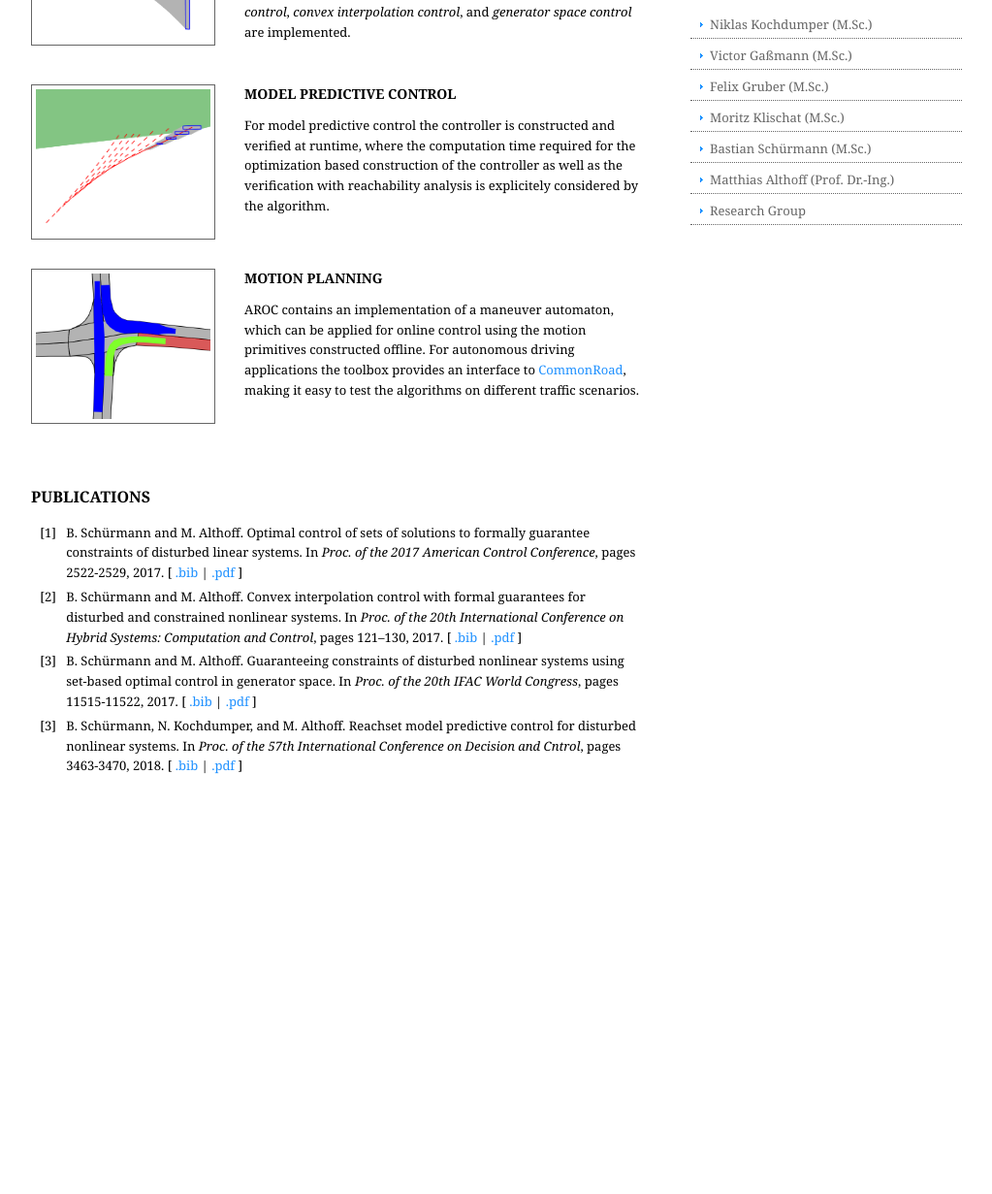
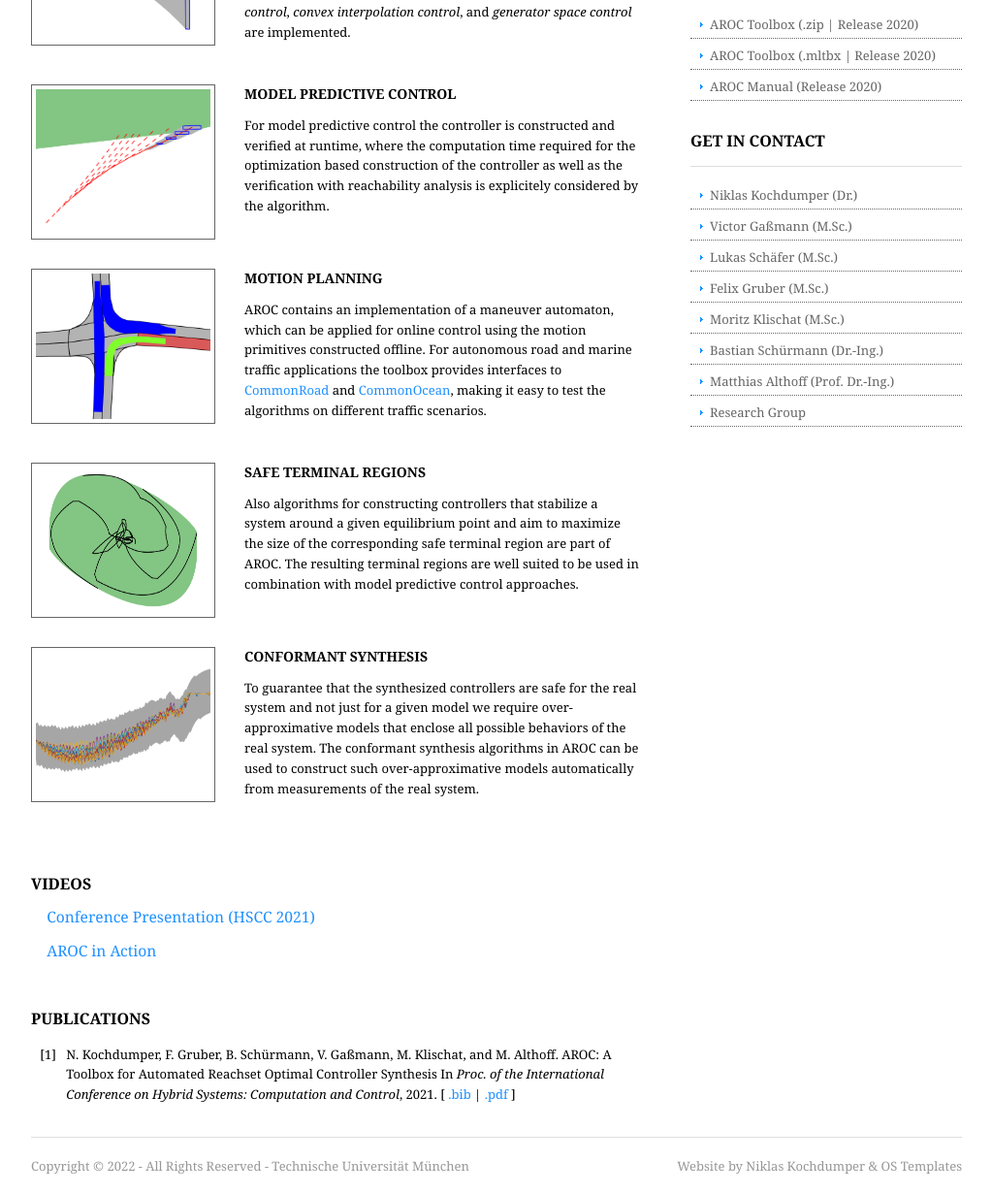
Before and after one commit to TUMcps/AROC, a plain HTML site: page index.html in a window 1280 px wide. Shown: the part 450-1681 px from the top of the page at 97% size, without its empty margins (128-1151 px from the left). Before the commit the page ends 1342 px from the top, so only its background shows below. Drawn offline with Linux system fonts and the light colour scheme.

Commit message:
website: updated for 2022 release

```diff
--- a/index.html
+++ b/index.html
@@ -26,7 +26,7 @@
         <!-- article 1 -->
         <article>
           <h1 style="color:black;">Toolbox Description</h1>
-          <p style="color:black;"> The Automated Reachset Optimal Control (AROC) toolbox automatically constructs formally verified controllers for solving reach-avoid problems using reachability analysis. The toolbox considers general nonlinear systems with disturbances and input constraints. AROC is implemented in MATLAB, and the <a href="https://cora.in.tum.de" style="color:DodgerBlue;">CORA</a> toolbox is used to calculate reachable sets. The following points summarize the main capabilities of the AROC toolbox:</p>
+          <p style="color:black;"> The Automated Reachset Optimal Control (AROC) toolbox automatically constructs formally verified controllers for solving reach-avoid problems using reachability analysis. The toolbox considers general nonlinear systems with disturbances and input constraints. AROC is implemented in MATLAB, and the <a href="https://cora.in.tum.de" style="color:DodgerBlue;" target="_blank">CORA</a> toolbox is used to calculate reachable sets. The following points summarize the main capabilities of the AROC toolbox:</p>
         </article>
         <!-- / articles -->
       </section>
@@ -53,17 +53,46 @@
               </figure>
             </article>
           </li>
-	  <li class="last">
+	  <li>
             <article class="clear">
               <figure><img src="images/MotionPlanning.png" alt="">
                 <figcaption>
                   <h2 style="color:black;">Motion Planning</h2>
-                  <p style="color:black;">AROC contains an implementation of a maneuver automaton, which can be applied for online control using the motion primitives constructed offline. For autonomous driving applications the toolbox provides an interface to <a href="https://commonroad.in.tum.de" style="color:DodgerBlue;">CommonRoad</a>, making it easy to test the algorithms on different traffic scenarios.</p>
+                  <p style="color:black;">AROC contains an implementation of a maneuver automaton, which can be applied for online control using the motion primitives constructed offline. For autonomous road and marine traffic applications the toolbox provides interfaces to <a href="https://commonroad.in.tum.de" style="color:DodgerBlue;" target="_blank">CommonRoad</a> and <a href="https://commonocean.cps.cit.tum.de" style="color:DodgerBlue;" target="_blank">CommonOcean</a>, making it easy to test the algorithms on different traffic scenarios.</p>
+                </figcaption>
+              </figure>
+            </article>
+          </li>
+          <li>
+            <article class="clear">
+              <figure><img src="images/TerminalRegion.png" alt="">
+                <figcaption>
+                  <h2 style="color:black;">Safe Terminal Regions</h2>
+                  <p style="color:black;">Also algorithms for constructing controllers that stabilize a system around a given equilibrium point and aim to maximize the size of the corresponding safe terminal region are part of AROC. The resulting terminal regions are well suited to be used in combination with model predictive control approaches.</p>
+                </figcaption>
+              </figure>
+            </article>
+          </li>
+          <li class="last">
+            <article class="clear">
+              <figure><img src="images/ConformantSynthesis.png" alt="">
+                <figcaption>
+                  <h2 style="color:black;">Conformant Synthesis</h2>
+                  <p style="color:black;">To guarantee that the synthesized controllers are safe for the real system and not just for a given model we require over-approximative models that enclose all possible behaviors of the real system. The conformant synthesis algorithms in AROC can be used to construct such over-approximative models automatically from measurements of the real system.</p>
                 </figcaption>
               </figure>
             </article>
           </li>
         </ul>
+      </section>
+      <!-- videos -->
+      <section id="latest" class="last">
+	<p style="color:white;">PLACEHOLDER</p>
+	<h1 style="color:black;">Videos</h1>
+	<p style="color:white;"></p>
+	<a href="https://www.youtube.com/watch?v=SSC18OHlkZU" style="color:DodgerBlue;font-size:120%" target="_blank">&nbsp;&nbsp;&nbsp;&nbsp;Conference Presentation (HSCC 2021)</a>
+	<p style="color:white;"></p>
+        <a href="https://www.youtube.com/watch?v=0E2nTTZiYME" style="color:DodgerBlue;font-size:120%" target="_blank">&nbsp;&nbsp;&nbsp;&nbsp;AROC in Action</a>
       </section>
       <!-- publications -->
       <section id="latest" class="last">
@@ -76,47 +105,11 @@
 		[<a name="Schürmann2017a" style="color:black;">1</a>]
 	    </td>
 	    <td style="color:black;">
-	     	B.&nbsp;Schürmann and M.&nbsp;Althoff.
- 		Optimal control of sets of solutions to formally guarantee constraints of disturbed linear systems.
- 		In <em>Proc. of the 2017 American Control Conference</em>, pages 2522-2529, 2017.
-		[&nbsp;<a href="http://mediatum.ub.tum.de/export/1379675/bibtex" style="color:DodgerBlue;" target="_blank">.bib</a>&nbsp;|
-		<a href="http://mediatum.ub.tum.de/doc/1379675/1379675.pdf" style="color:DodgerBlue;" target="_blank">.pdf</a>&nbsp;]
-	    </td>
-	  </tr>
-	  <tr valign="top">
-	    <td align="middle" style="color:black;" width="5%">
-		[<a name="Schürmann2017b" style="color:black;">2</a>]
-	    </td>
-	    <td style="color:black;">
-	     	B.&nbsp;Schürmann and M.&nbsp;Althoff.
- 		Convex interpolation control with formal guarantees for disturbed and constrained nonlinear systems.
- 		In <em>Proc. of the 20th International Conference on Hybrid Systems: Computation and Control</em>, pages 121–130, 2017.
-		[&nbsp;<a href="http://mediatum.ub.tum.de/export/1379677/bibtex" style="color:DodgerBlue;" target="_blank">.bib</a>&nbsp;|
-		<a href="http://mediatum.ub.tum.de/doc/1379677/1379677.pdf" style="color:DodgerBlue;" target="_blank">.pdf</a>&nbsp;]
-	    </td>
-	  </tr>
-	  <tr valign="top">
-	    <td align="middle" style="color:black;">
-		[<a name="Schürmann2017c" style="color:black;">3</a>]
-	    </td>
-	    <td style="color:black;">
-		B.&nbsp;Schürmann and M.&nbsp;Althoff.
- 		Guaranteeing constraints of disturbed nonlinear systems using set-based optimal control in generator space.
- 		In <em>Proc. of the 20th IFAC World Congress</em>, pages 11515-11522, 2017.
-		[&nbsp;<a href="http://mediatum.ub.tum.de/export/1379678/bibtex" style="color:DodgerBlue;" target="_blank">.bib</a>&nbsp;|
-		<a href="http://mediatum.ub.tum.de/doc/1379678/1379678.pdf" style="color:DodgerBlue;" target="_blank">.pdf</a>&nbsp;]
-	    </td>
-	  </tr>
-	  <tr valign="top">
-	    <td align="middle" style="color:black;">
-		[<a name="Schürmann2018" style="color:black;">3</a>]
-	    </td>
-	    <td style="color:black;">
-		B.&nbsp;Schürmann, N.&nbsp;Kochdumper, and M.&nbsp;Althoff.
- 		Reachset model predictive control for disturbed nonlinear systems.
- 		In <em>Proc. of the 57th International Conference on Decision and Cntrol</em>, pages 3463-3470, 2018.
-		[&nbsp;<a href="http://mediatum.ub.tum.de/export/1454141/bibtex" style="color:DodgerBlue;" target="_blank">.bib</a>&nbsp;|
-		<a href="http://mediatum.ub.tum.de/doc/1454141/1454141.pdf" style="color:DodgerBlue;" target="_blank">.pdf</a>&nbsp;]
+	     	N.&nbsp;Kochdumper, F.&nbsp;Gruber, B.&nbsp;Schürmann, V.&nbsp;Gaßmann, M.&nbsp;Klischat, and M.&nbsp;Althoff.
+ 		AROC: A Toolbox for Automated Reachset Optimal Controller Synthesis
+ 		In <em>Proc. of the International Conference on Hybrid Systems: Computation and Control</em>, 2021.
+		[&nbsp;<a href="https://mediatum.ub.tum.de/export/1615633/bibtex" style="color:DodgerBlue;" target="_blank">.bib</a>&nbsp;|
+		<a href="https://mediatum.ub.tum.de/doc/1615633/m6mc7276fyqq0wdaxs1isocwo.ArocToolPaper.pdf" style="color:DodgerBlue;" target="_blank">.pdf</a>&nbsp;]
 	    </td>
 	  </tr>
 	</table>
@@ -127,11 +120,20 @@
       <h2 class="title" style="color:black;">Downloads</h2>
       <nav>
         <ul>
+          <li><a href="https://tumcps.github.io/AROC/data/AROC_2022.zip">AROC Toolbox (.zip | Release 2022)</a></li>
+	  <li><a href="https://tumcps.github.io/AROC/data/AROC_2022.mltbx">AROC Toolbox (.mltbx | Release 2022)</a></li>
+          <li><a href="https://tumcps.github.io/AROC/data/Aroc2022Manual.pdf" target="_blank">AROC Manual (Release 2022)</a></li>
+          <li><a href="https://github.com/TUMcps/AROC" target="_blank">Repository</a></li>
+          <li><a href="https://de.mathworks.com/matlabcentral/fileexchange/81923-aroc" target="_blank">MATLAB Central</a></li>
+        </ul>
+      </nav>
+      <!-- /nav -->
+      <h2 class="title" style="color:black;">Archive</h2>
+      <nav>
+        <ul>
           <li><a href="https://tumcps.github.io/AROC/data/AROC_2020.zip">AROC Toolbox (.zip | Release 2020)</a></li>
 	  <li><a href="https://tumcps.github.io/AROC/data/AROC_2020.mltbx">AROC Toolbox (.mltbx | Release 2020)</a></li>
           <li><a href="https://tumcps.github.io/AROC/data/Aroc2020Manual.pdf" target="_blank">AROC Manual (Release 2020)</a></li>
-          <li><a href="https://github.com/TUMcps/AROC" target="_blank">Repository</a></li>
-          <li><a href="https://de.mathworks.com/matlabcentral/fileexchange/81923-aroc" target="_blank">MATLAB Central</a></li>
         </ul>
       </nav>
       <!-- /nav -->
@@ -139,13 +141,14 @@
       <section class="last">
         <nav>
         <ul>
-          <li><a href="https://www6.in.tum.de/en/people/niklas-kochdumper-msc/" target="_blank">Niklas Kochdumper (M.Sc.)</a></li>
-	  <li><a href="https://www.in.tum.de/i06/people/victor-gassmann-msc/" target="_blank">Victor Gaßmann (M.Sc.)</a></li>
-	  <li><a href="https://www.in.tum.de/i06/people/felix-gruber-msc/" target="_blank">Felix Gruber (M.Sc.)</a></li>
-	  <li><a href="https://www.in.tum.de/i06/people/moritz-klischat-msc/" target="_blank">Moritz Klischat (M.Sc.)</a></li>
-	  <li><a href="https://www.in.tum.de/i06/people/bastian-schuermann-msc/" target="_blank">Bastian Schürmann (M.Sc.)</a></li>
-	  <li><a href="https://www6.in.tum.de/people/prof-dr-ing-matthias-althoff/" target="_blank">Matthias Althoff (Prof. Dr.-Ing.)</a></li>
-	  <li><a href="http://www6.in.tum.de/en/home/" target="_blank">Research Group</a></li>
+          <li><a href="https://scholar.google.de/citations?user=xJQUgWsAAAAJ" target="_blank">Niklas Kochdumper (Dr.)</a></li>
+	  <li><a href="https://www.ce.cit.tum.de/air/people/victor-gassmann-msc/" target="_blank">Victor Gaßmann (M.Sc.)</a></li>
+          <li><a href="https://www.ce.cit.tum.de/air/people/lukas-schaefer/" target="_blank">Lukas Schäfer (M.Sc.)</a></li>
+	  <li><a href="https://www.ce.cit.tum.de/en/air/people/felix-gruber-msc/" target="_blank">Felix Gruber (M.Sc.)</a></li>
+	  <li><a href="https://www.researchgate.net/profile/Moritz-Klischat" target="_blank">Moritz Klischat (M.Sc.)</a></li>
+	  <li><a href="https://www.researchgate.net/scientific-contributions/Bastian-Schuermann-2082953721" target="_blank">Bastian Schürmann (Dr.-Ing.)</a></li>
+	  <li><a href="https://www.ce.cit.tum.de/air/people/prof-dr-ing-matthias-althoff/" target="_blank">Matthias Althoff (Prof. Dr.-Ing.)</a></li>
+	  <li><a href="https://www.ce.cit.tum.de/air/home/" target="_blank">Research Group</a></li>
         </ul>
       </nav>
       </section>
@@ -157,7 +160,7 @@
 <!-- footer -->
 <div class="wrapper row3">
   <footer id="footer" class="clear">
-    <p class="fl_left">Copyright &copy; 2020 - All Rights Reserved - <a href="https://www.tum.de/en/" target="_blank">Technische Universit&auml;t M&uuml;nchen</a></p>
+    <p class="fl_left">Copyright &copy; 2022 - All Rights Reserved - <a href="https://www.tum.de/en/" target="_blank">Technische Universit&auml;t M&uuml;nchen</a></p>
     <p class="fl_right">Website by <a href="https://www6.in.tum.de/people/niklas-kochdumper-msc/" target="_blank">Niklas Kochdumper & <a href="http://www.os-templates.com/" title="Free Website Templates" target="_blank">OS Templates</a></p>
   </footer>
 </div>
```
Also changed, not shown: images/ConformantSynthesis.png (added), images/ConformantSynthesis.svg (added), images/TerminalRegion.png (added), images/TerminalRegion.svg (added), 4 other files.
